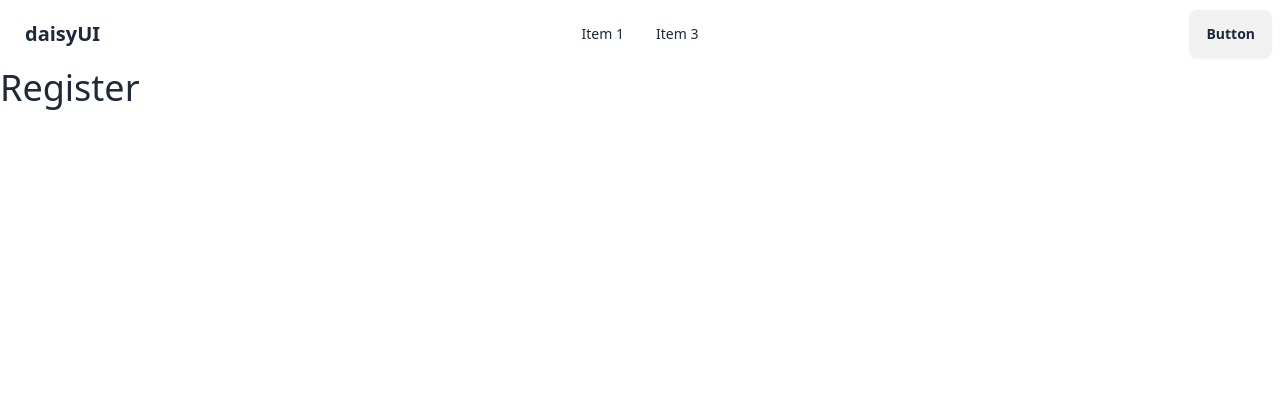
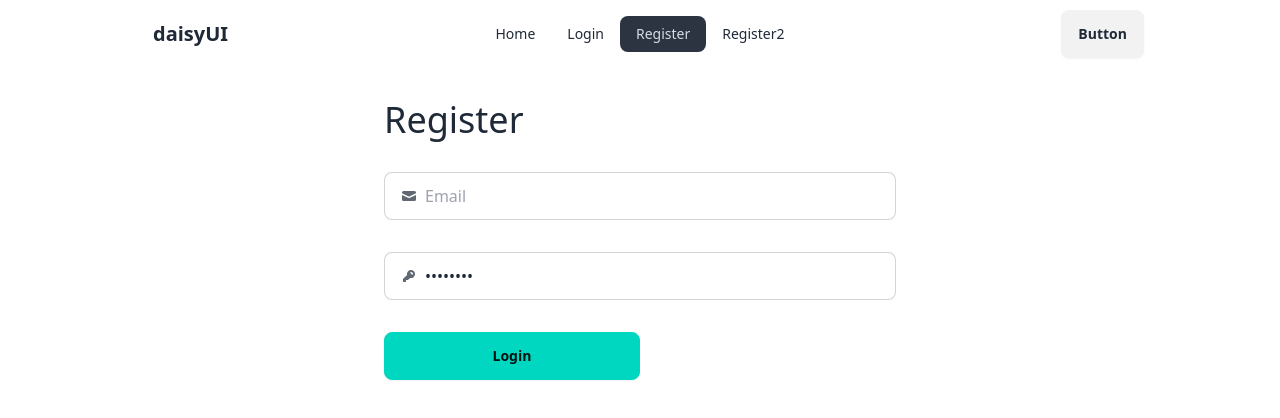
Before and after one commit to Md-Rabiul-Islam75/email-password-auth, a React (Vite) app: page /register in a window 1280 px wide. Shown: the top 418 px of the page. Built offline with nearby package versions, Linux system fonts and the light colour scheme.

Commit message:
register form and get email data

```diff
--- a/src/Register/Register.jsx
+++ b/src/Register/Register.jsx
@@ -1,11 +1,49 @@
-import React from 'react';
+import React from "react";
 
 const Register = () => {
-    return (
-        <div>
-            <h2 className="text-4xl">Register</h2>
-        </div>
-    );
+
+
+  const handleRegister = (event) =>{
+       event.preventDefault();
+       console.log(event.target.email.value);
+  }
+
+
+  return (
+    <div className="max-w-lg mx-auto">
+      <h2 className="text-4xl my-8">Register</h2>
+      <form onSubmit={handleRegister}>
+        <label className="input input-bordered flex items-center gap-2 my-8">
+          <svg
+            xmlns="http://www.w3.org/2000/svg"
+            viewBox="0 0 16 16"
+            fill="currentColor"
+            className="h-4 w-4 opacity-70"
+          >
+            <path d="M2.5 3A1.5 1.5 0 0 0 1 4.5v.793c.026.009.051.02.076.032L7.674 8.51c.206.1.446.1.652 0l6.598-3.185A.755.755 0 0 1 15 5.293V4.5A1.5 1.5 0 0 0 13.5 3h-11Z" />
+            <path d="M15 6.954 8.978 9.86a2.25 2.25 0 0 1-1.956 0L1 6.954V11.5A1.5 1.5 0 0 0 2.5 13h11a1.5 1.5 0 0 0 1.5-1.5V6.954Z" />
+          </svg>
+          <input type="email" name="email" className="grow" placeholder="Email" />
+        </label>
+        <label className="input input-bordered flex items-center gap-2">
+          <svg
+            xmlns="http://www.w3.org/2000/svg"
+            viewBox="0 0 16 16"
+            fill="currentColor"
+            className="h-4 w-4 opacity-70"
+          >
+            <path
+              fillRule="evenodd"
+              d="M14 6a4 4 0 0 1-4.899 3.899l-1.955 1.955a.5.5 0 0 1-.353.146H5v1.5a.5.5 0 0 1-.5.5h-2a.5.5 0 0 1-.5-.5v-2.293a.5.5 0 0 1 .146-.353l3.955-3.955A4 4 0 1 1 14 6Zm-4-2a.75.75 0 0 0 0 1.5.5.5 0 0 1 .5.5.75.75 0 0 0 1.5 0 2 2 0 0 0-2-2Z"
+              clipRule="evenodd"
+            />
+          </svg>
+          <input type="password" className="grow" value="password" />
+        </label>
+        <button className="btn btn-accent btn-wide my-8">Login</button>
+      </form>
+    </div>
+  );
 };
 
 export default Register;
--- a/src/components/Header/Header.jsx
+++ b/src/components/Header/Header.jsx
@@ -1,11 +1,15 @@
 import React from 'react';
+import { NavLink } from 'react-router-dom';
 
 const Header = () => {
 
     const links = <>
 
-    <li><a>Item 1</a></li>
-        <li><a>Item 3</a></li>
+        <li><NavLink to="/">Home</NavLink></li>
+        <li><NavLink to="/login">Login</NavLink></li>
+        <li><NavLink to="/register">Register</NavLink></li>
+        <li><NavLink to="/register2">Register2</NavLink></li>
+
 
     </>
 
--- a/src/layout/Main.jsx
+++ b/src/layout/Main.jsx
@@ -5,7 +5,7 @@
 
 const Main = () => {
     return (
-        <div>
+        <div className='max-w-5xl mx-auto'>
           <Header></Header>
           <Outlet></Outlet>
         </div>
```
